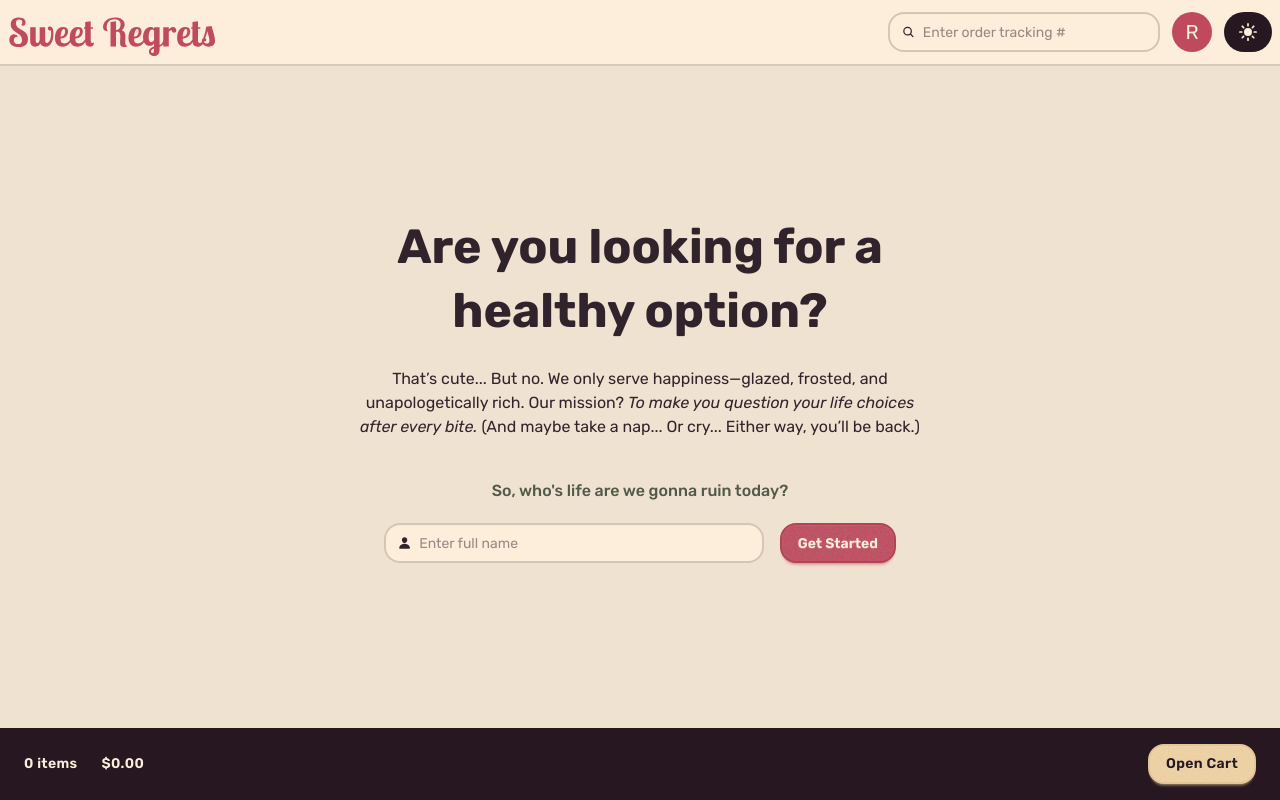
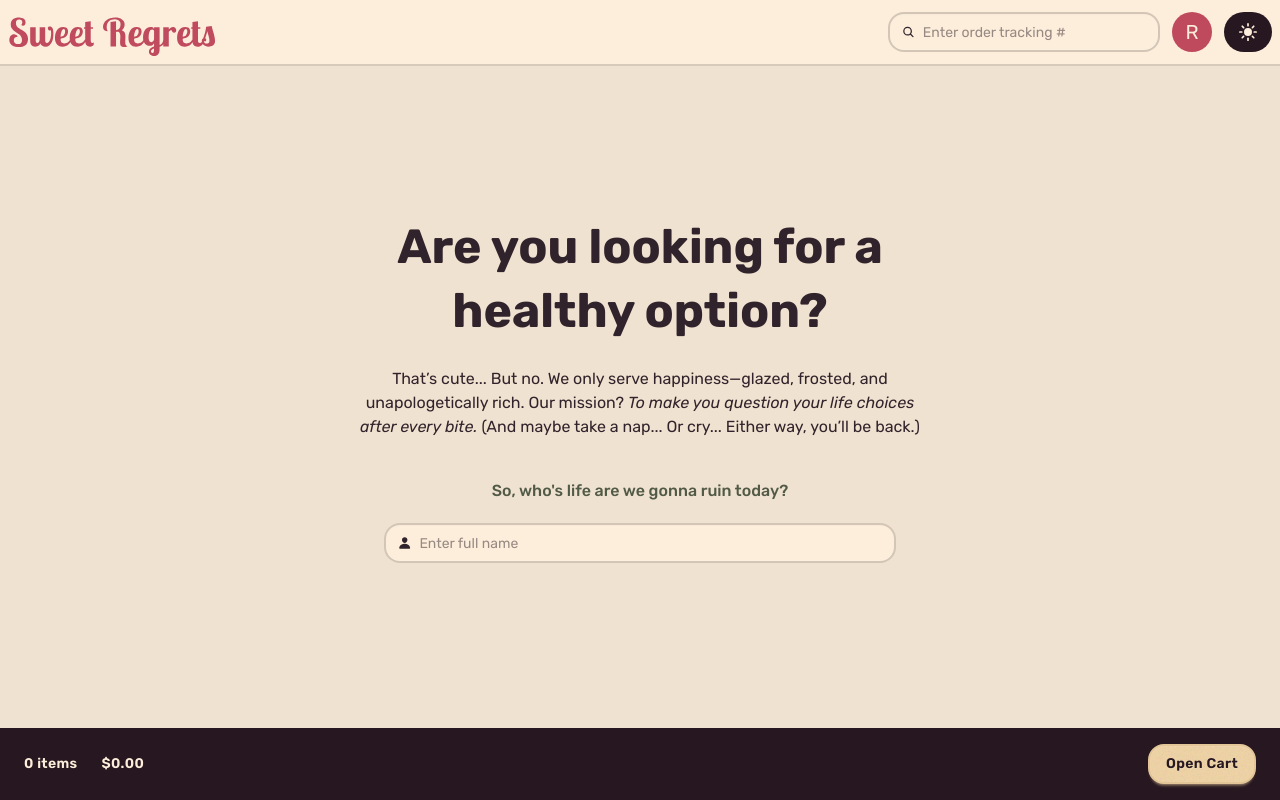
Before and after one commit to russelhanapi/sweet-regrets, a React (Vite) app: page / in a window 1280 px wide. Built offline with nearby package versions, Linux system fonts and the light colour scheme; no server answers.

Commit message:
feat: implement storing of user fullname
- Separated creation of user logic into container and presentational components
- Created CreateUser component to capture and dispatch user's full name.
- Integrated CreateUser into the Home page for user onboarding.

```diff
--- /dev/null
+++ b/src/features/user/CreateUser.jsx
@@ -0,0 +1,45 @@
+import { useState } from 'react';
+import { useDispatch } from 'react-redux';
+import { useNavigate } from 'react-router-dom';
+import { IoPerson } from 'react-icons/io5';
+import { writeFullName } from '../user/userSlice';
+import InputField from '../../components/ui/InputField';
+import Button from '../../components/ui/Button';
+
+function CreateUser() {
+  const dispatch = useDispatch();
+  const navigate = useNavigate();
+  const [fullName, setFullName] = useState('');
+
+  function handleSubmit(e) {
+    e.preventDefault();
+    if (!fullName) return;
+    dispatch(writeFullName(fullName));
+    navigate('/menu');
+  }
+
+  return (
+    <div className='w-full px-4 py-4 sm:px-8'>
+      <p className='text-accent mb-5 font-medium'>
+        So, who's life are we gonna ruin today?
+      </p>
+      <form
+        className='flex flex-col items-center justify-center gap-4 sm:flex-row'
+        onSubmit={handleSubmit}
+      >
+        <div className='w-full'>
+          <InputField
+            name='fullName'
+            icon={<IoPerson />}
+            placeholder='Enter full name'
+            value={fullName}
+            onChange={(e) => setFullName(e.target.value)}
+          />
+        </div>
+        {fullName !== '' && <Button type='primary'>Get Started</Button>}
+      </form>
+    </div>
+  );
+}
+
+export default CreateUser;
--- a/src/pages/Home.jsx
+++ b/src/pages/Home.jsx
@@ -1,6 +1,4 @@
-import React from 'react';
-import { IoPerson } from 'react-icons/io5';
-import Button from '../components/ui/Button';
+import CreateUser from '../features/user/CreateUser';
 
 function Home() {
   return (
@@ -18,22 +16,7 @@ function Home() {
             </span>
             (And maybe take a nap... Or cry... Either way, you’ll be back.)
           </p>
-          <div className='w-full px-4 py-4 sm:px-8'>
-            <p className='text-accent mb-5 font-medium'>
-              So, who's life are we gonna ruin today?
-            </p>
-            <form className='flex flex-col items-center justify-center gap-4 sm:flex-row'>
-              <div className='w-full'>
-                <label className='input w-full'>
-                  <IoPerson />
-                  <input type='search' required placeholder='Enter full name' />
-                </label>
-              </div>
-              <Button type='primary' to='/menu'>
-                Get Started
-              </Button>
-            </form>
-          </div>
+          <CreateUser />
         </div>
       </div>
     </div>
```
